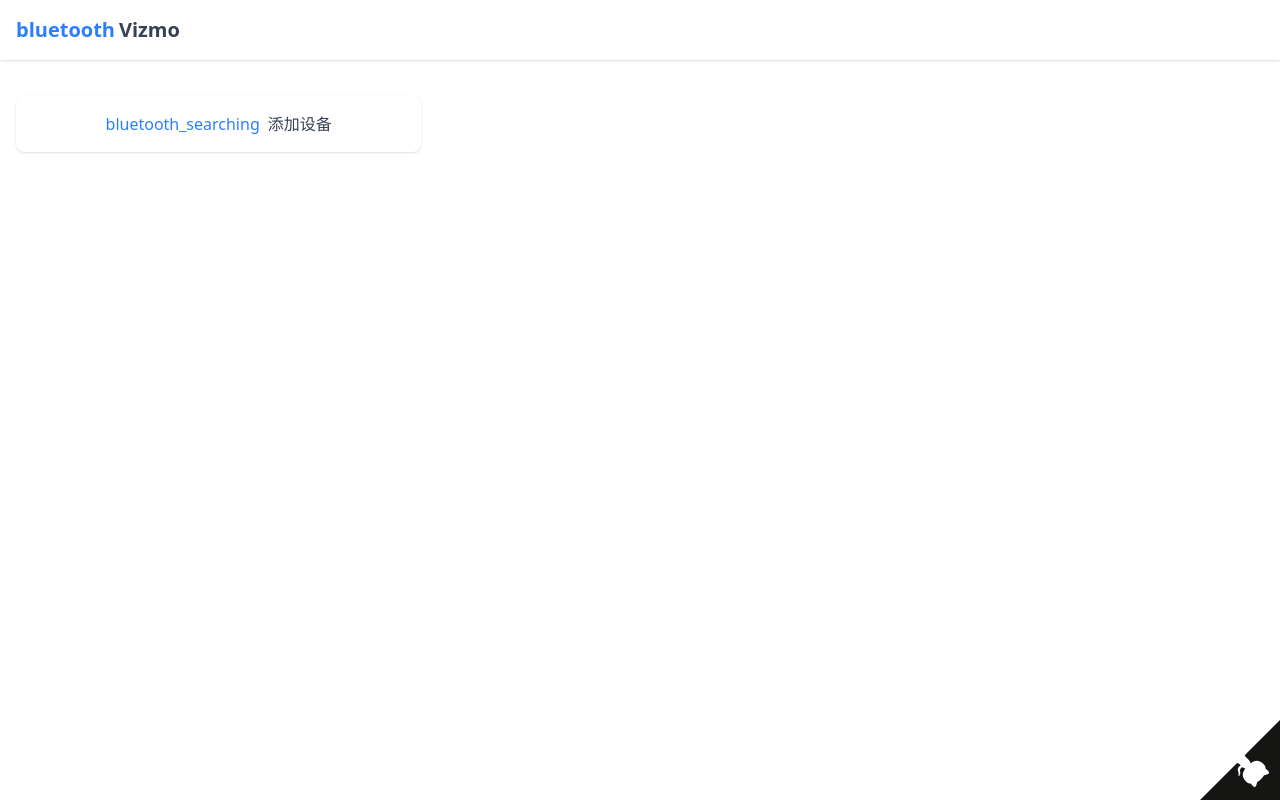
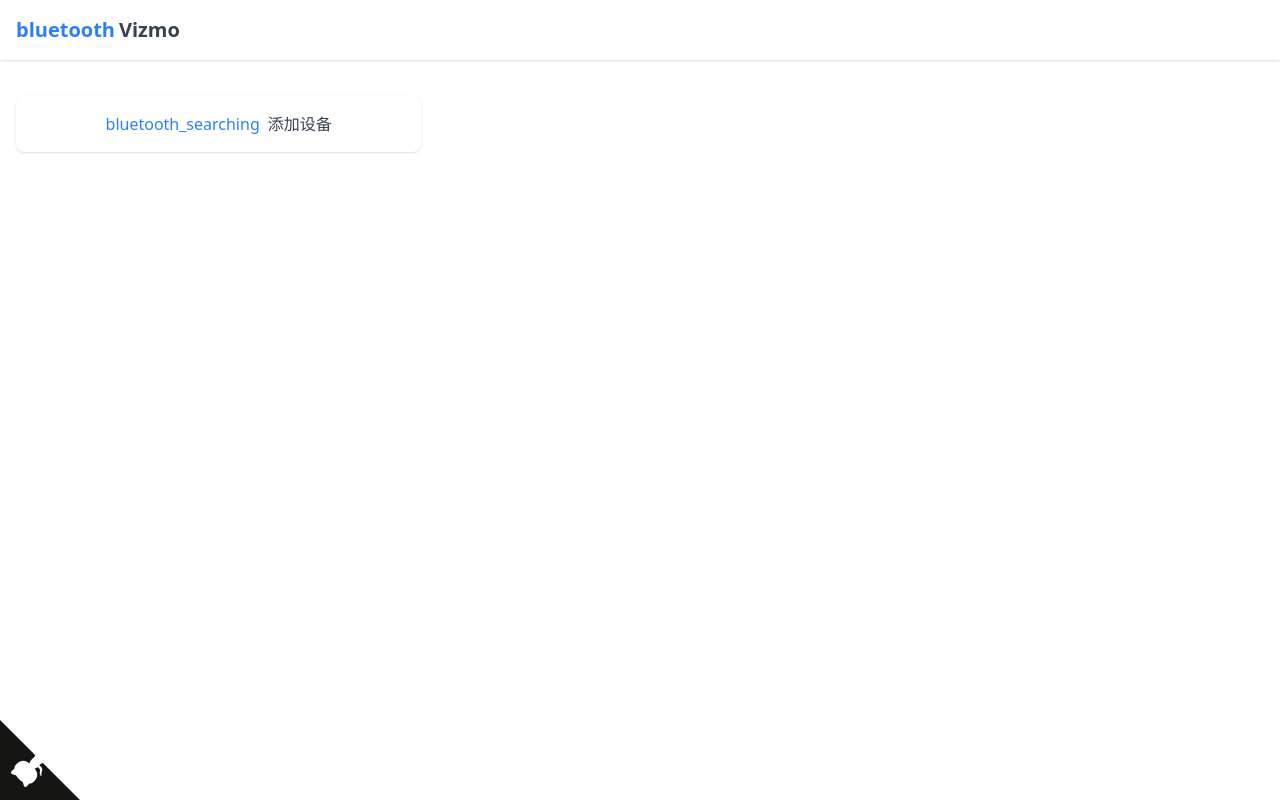
Before and after one commit to hanabix/vizmo, a Vue app: page / in a window 1280 px wide. Built offline with nearby package versions, Linux system fonts and the light colour scheme.

Commit message:
Introduce GitHubCorner.

```diff
--- a/index.html
+++ b/index.html
@@ -10,30 +10,5 @@
     <div id="app"></div>
     <script type="module" src="/src/main.ts"></script>
 
-    <a href="%VITE_GITHUB_URL%" class="github-corner" aria-label="View source on GitHub">
-      <svg width="80" height="80" viewBox="0 0 250 250" style="fill:#151513; color:#fff; position: fixed; bottom: 0; border: 0; right: 0; transform: scale(1, -1);" aria-hidden="true">
-        <path d="M0,0 L115,115 L130,115 L142,142 L250,250 L250,0 Z"></path>
-        <path d="M128.3,109.0 C113.8,99.7 119.0,89.6 119.0,89.6 C122.0,82.7 120.5,78.6 120.5,78.6 C119.2,72.0 123.4,76.3 123.4,76.3 C127.3,80.9 125.5,87.3 125.5,87.3 C122.9,97.6 130.6,101.9 134.4,103.2" fill="currentColor" style="transform-origin: 130px 106px;" class="octo-arm"></path>
-        <path d="M115.0,115.0 C114.9,115.1 118.7,116.5 119.8,115.4 L133.7,101.6 C136.9,99.2 139.9,98.4 142.2,98.6 C133.8,88.0 127.5,74.4 143.8,58.0 C148.5,53.4 154.0,51.2 159.7,51.0 C160.3,49.4 163.2,43.6 171.4,40.1 C171.4,40.1 176.1,42.5 178.8,56.2 C183.1,58.6 187.2,61.8 190.9,65.4 C194.5,69.0 197.7,73.2 200.1,77.6 C213.8,80.2 216.3,84.9 216.3,84.9 C212.7,93.1 206.9,96.0 205.4,96.6 C205.1,102.4 203.0,107.8 198.3,112.5 C181.9,128.9 168.3,122.5 157.7,114.1 C157.9,116.9 156.7,120.9 152.7,124.9 L141.0,136.5 C139.8,137.7 141.6,141.9 141.8,141.8 Z" fill="currentColor" class="octo-body"></path>
-      </svg>
-    </a>
-    <style>
-      .github-corner:hover .octo-arm {
-        animation: octocat-wave 560ms ease-in-out
-      }
-      @keyframes octocat-wave {
-        0%, 100% { transform: rotate(0) }
-        20%, 60% { transform: rotate(-25deg) }
-        40%, 80% { transform: rotate(10deg) }
-      }
-      @media (max-width:500px) {
-        .github-corner:hover .octo-arm {
-          animation: none
-        }
-        .github-corner .octo-arm {
-          animation: octocat-wave 560ms ease-in-out
-        }
-      }
-    </style>
   </body>
 </html>
--- a/src/App.vue
+++ b/src/App.vue
@@ -2,6 +2,7 @@
 import { ref, onMounted } from 'vue'
 import PWABadge from './components/PWABadge.vue'
 import Sensor from './components/SensorPanel.vue'
+import GitHubCorner from './components/GitHubCorner.vue'
 import { WT9011DCL } from "./modules/wit-motion"
 
 const devices = ref<BluetoothDevice[]>([])
@@ -62,6 +63,7 @@ onMounted(load)
   </main>
 
   <PWABadge />
+  <GitHubCorner />
 </template>
 
 <style scoped></style>
--- /dev/null
+++ b/src/components/GitHubCorner.vue
@@ -0,0 +1,32 @@
+<script setup lang="ts">
+const githubUrl = import.meta.env.VITE_GITHUB_URL
+</script>
+
+<template>
+  <a :href="githubUrl" class="github-corner" aria-label="View source on GitHub">
+    <svg width="80" height="80" viewBox="0 0 250 250" style="fill:#151513; color:#fff; position: fixed; bottom: 0; border: 0; left: 0; transform: scale(-1, -1);" aria-hidden="true">
+      <path d="M0,0 L115,115 L130,115 L142,142 L250,250 L250,0 Z"></path>
+      <path d="M128.3,109.0 C113.8,99.7 119.0,89.6 119.0,89.6 C122.0,82.7 120.5,78.6 120.5,78.6 C119.2,72.0 123.4,76.3 123.4,76.3 C127.3,80.9 125.5,87.3 125.5,87.3 C122.9,97.6 130.6,101.9 134.4,103.2" fill="currentColor" style="transform-origin: 130px 106px;" class="octo-arm"></path>
+      <path d="M115.0,115.0 C114.9,115.1 118.7,116.5 119.8,115.4 L133.7,101.6 C136.9,99.2 139.9,98.4 142.2,98.6 C133.8,88.0 127.5,74.4 143.8,58.0 C148.5,53.4 154.0,51.2 159.7,51.0 C160.3,49.4 163.2,43.6 171.4,40.1 C171.4,40.1 176.1,42.5 178.8,56.2 C183.1,58.6 187.2,61.8 190.9,65.4 C194.5,69.0 197.7,73.2 200.1,77.6 C213.8,80.2 216.3,84.9 216.3,84.9 C212.7,93.1 206.9,96.0 205.4,96.6 C205.1,102.4 203.0,107.8 198.3,112.5 C181.9,128.9 168.3,122.5 157.7,114.1 C157.9,116.9 156.7,120.9 152.7,124.9 L141.0,136.5 C139.8,137.7 141.6,141.9 141.8,141.8 Z" fill="currentColor" class="octo-body"></path>
+    </svg>
+  </a>
+</template>
+
+<style scoped>
+.github-corner:hover .octo-arm {
+  animation: octocat-wave 560ms ease-in-out
+}
+@keyframes octocat-wave {
+  0%, 100% { transform: rotate(0) }
+  20%, 60% { transform: rotate(-25deg) }
+  40%, 80% { transform: rotate(10deg) }
+}
+@media (max-width:500px) {
+  .github-corner:hover .octo-arm {
+    animation: none
+  }
+  .github-corner .octo-arm {
+    animation: octocat-wave 560ms ease-in-out
+  }
+}
+</style>
```
